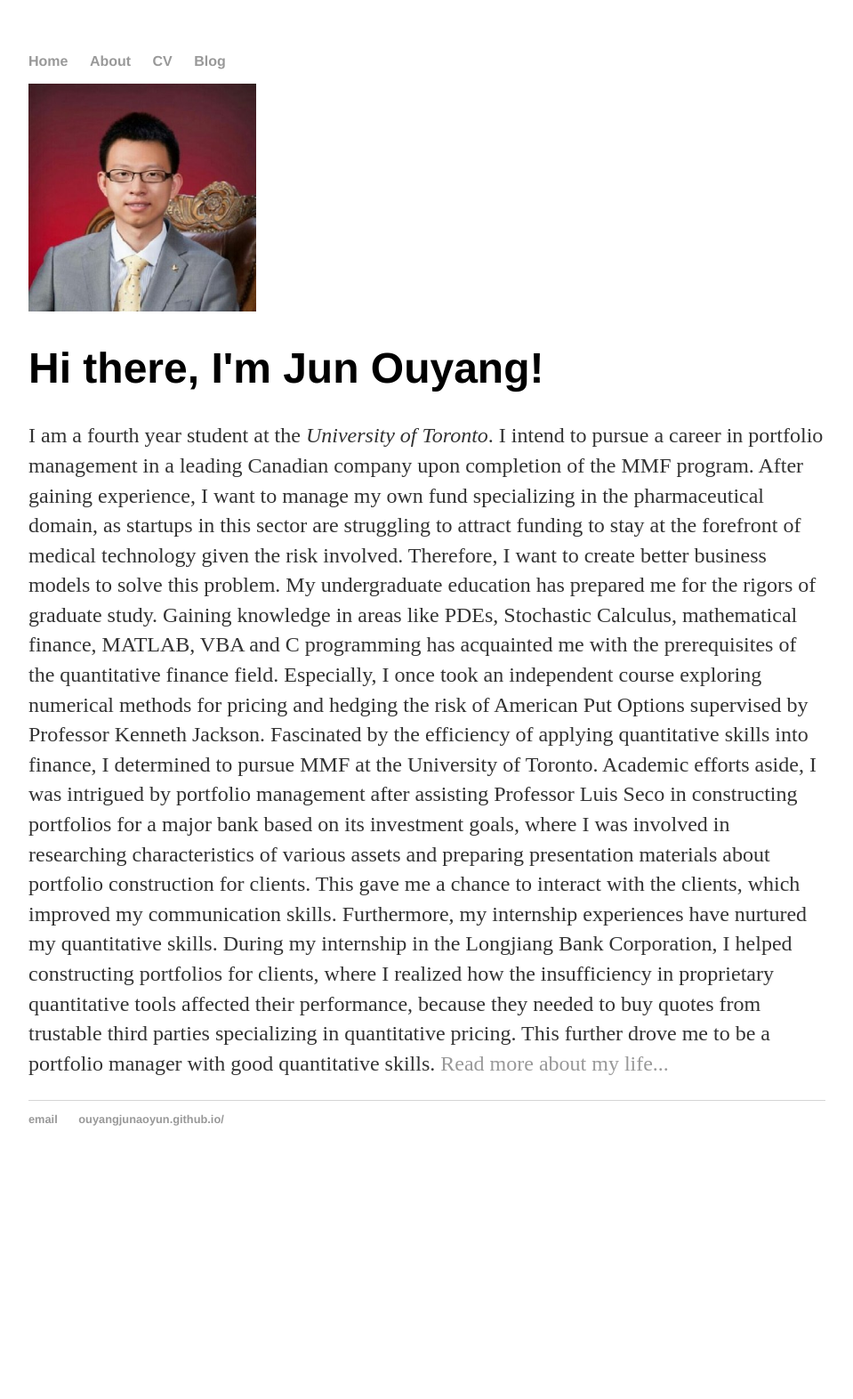
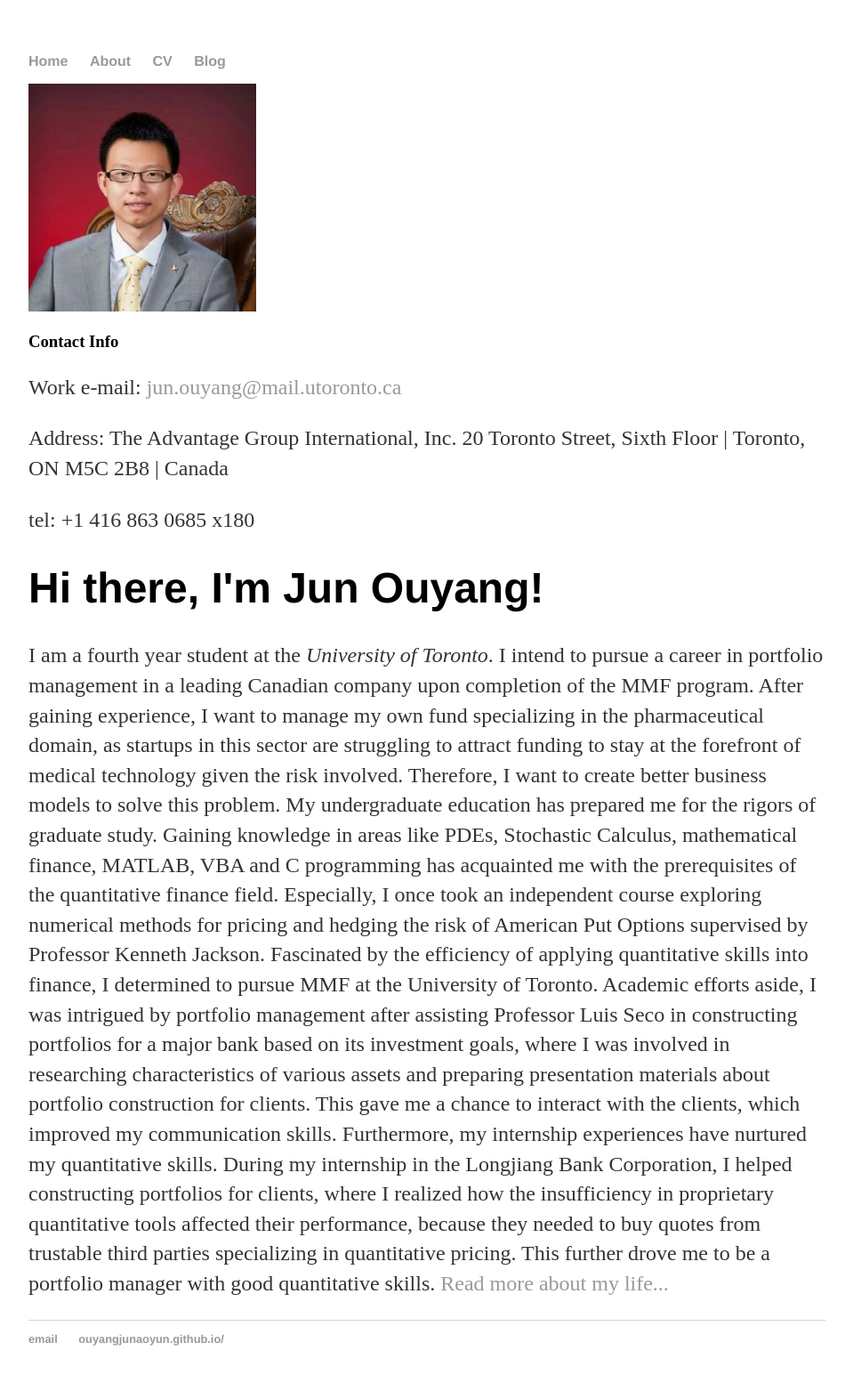
Before and after one commit to ouyangjunaoyun/mywebsite, a Jekyll site: the page built from index.html, in a window 1280 px wide. Shown: the whole page at 89% size, without its empty margins (160-1119 px from the left). Built offline with Jekyll 4.4.1, drawn with Linux system fonts in a browser that asks for light colours; before the commit the page ends 1325 px from its top, so only the background shows below that.

Commit message:
Update index.html

```diff
--- a/index.html
+++ b/index.html
@@ -7,6 +7,14 @@ title: Jun Ouyang, University of Toronto
 
 	<img SRC="https://ouyangjunaoyun.github.io/photo/profile.jpg" ALT="Profile Photo" WIDTH=256 HEIGHT=256 style="width:auto;">
 </picture>
+
+<div class="blurb">
+  <h3>Contact Info</h3>
+  <p>Work e-mail: <a href="mailto:jun.ouyang@mail.utoronto.ca">jun.ouyang@mail.utoronto.ca</a></p>
+<p>Address: The Advantage Group International, Inc.
+20 Toronto Street, Sixth Floor  |  Toronto, ON   M5C 2B8  |  Canada</p>
+	<p>tel: +1 416 863 0685 x180 </p>
+</div>
 
 <div class="blurb">
 	<h1>Hi there, I'm Jun Ouyang!</h1>
```
